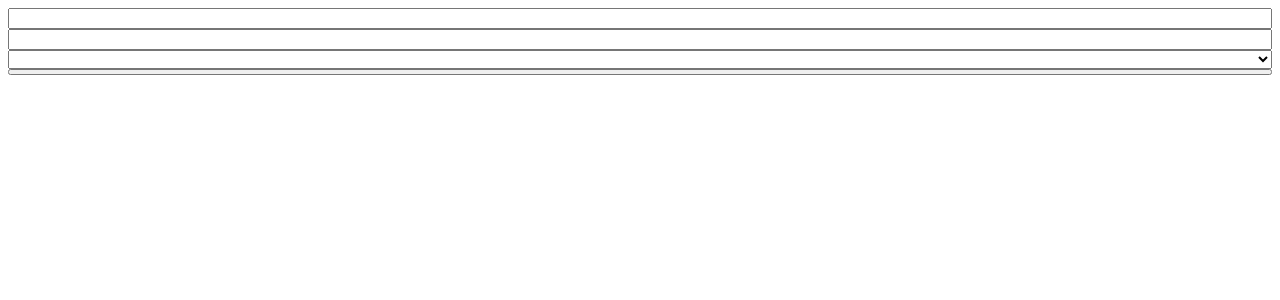
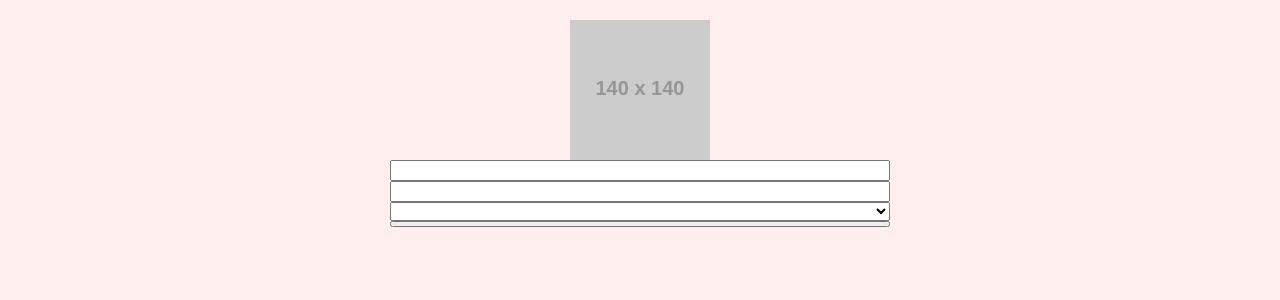
Before and after one commit to ashtonmeuser/freshworks-demo-front, a Vue app: page / in a window 1280 px wide. Shown: the top 300 px of the page. Built offline with nearby package versions, Linux system fonts and the light colour scheme.

Commit message:
LESS variables, logo placeholder

```diff
--- a/src/App.vue
+++ b/src/App.vue
@@ -1,5 +1,6 @@
 <template>
   <div id="app">
+    <img class="logo" src="https://via.placeholder.com/140x140">
     <FeedingForm/>
   </div>
 </template>
@@ -16,6 +17,19 @@ export default {
 </script>
 
 <style lang="less">
+@import "./assets/variables.less";
+
+body {
+  background-color: @body-background;
+}
 #app {
+  display: flex;
+  flex-direction: column;
+  justify-content: space-around;
+  max-width: 500px;
+  margin: 20px auto;
+  .logo {
+    align-self: center;
+  }
 }
 </style>
--- /dev/null
+++ b/src/assets/variables.less
@@ -0,0 +1 @@
+@body-background: #fee;
```
